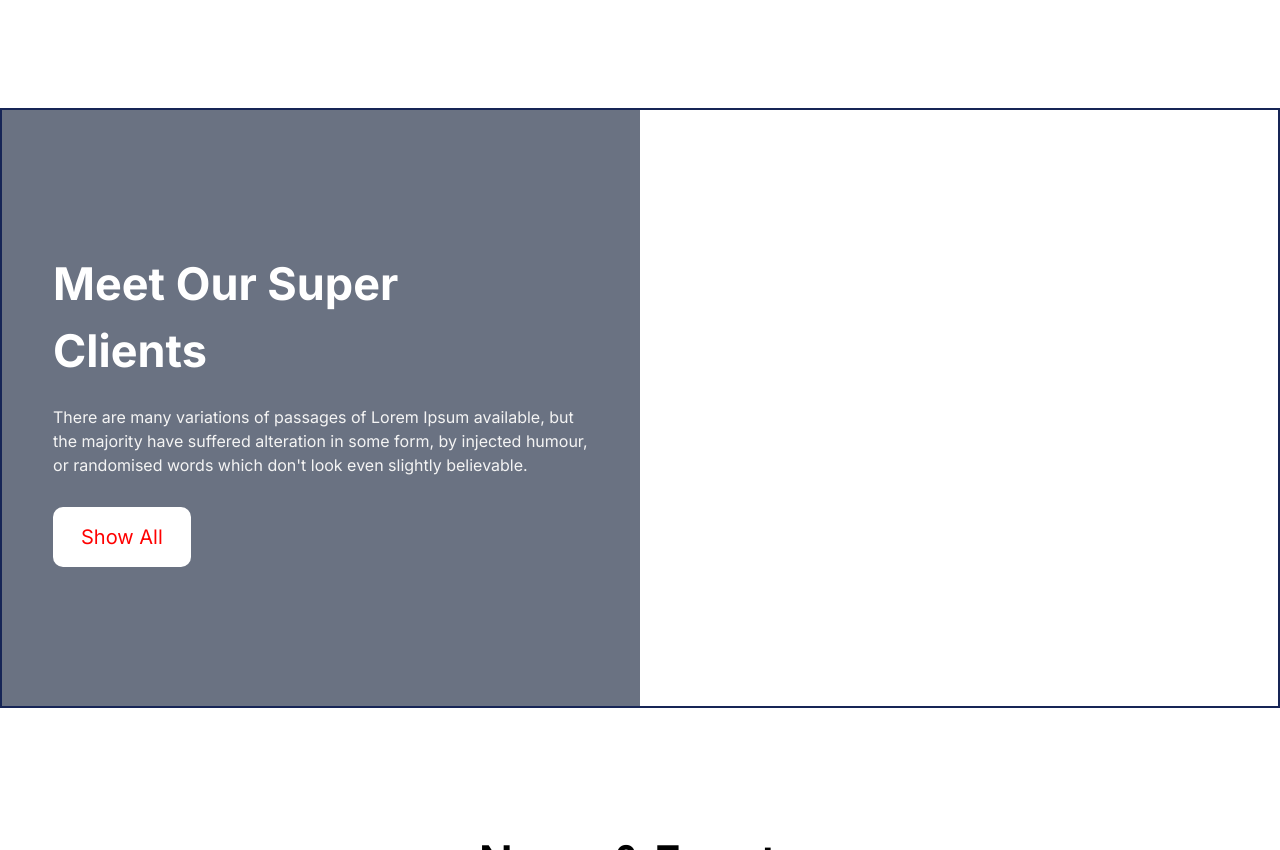
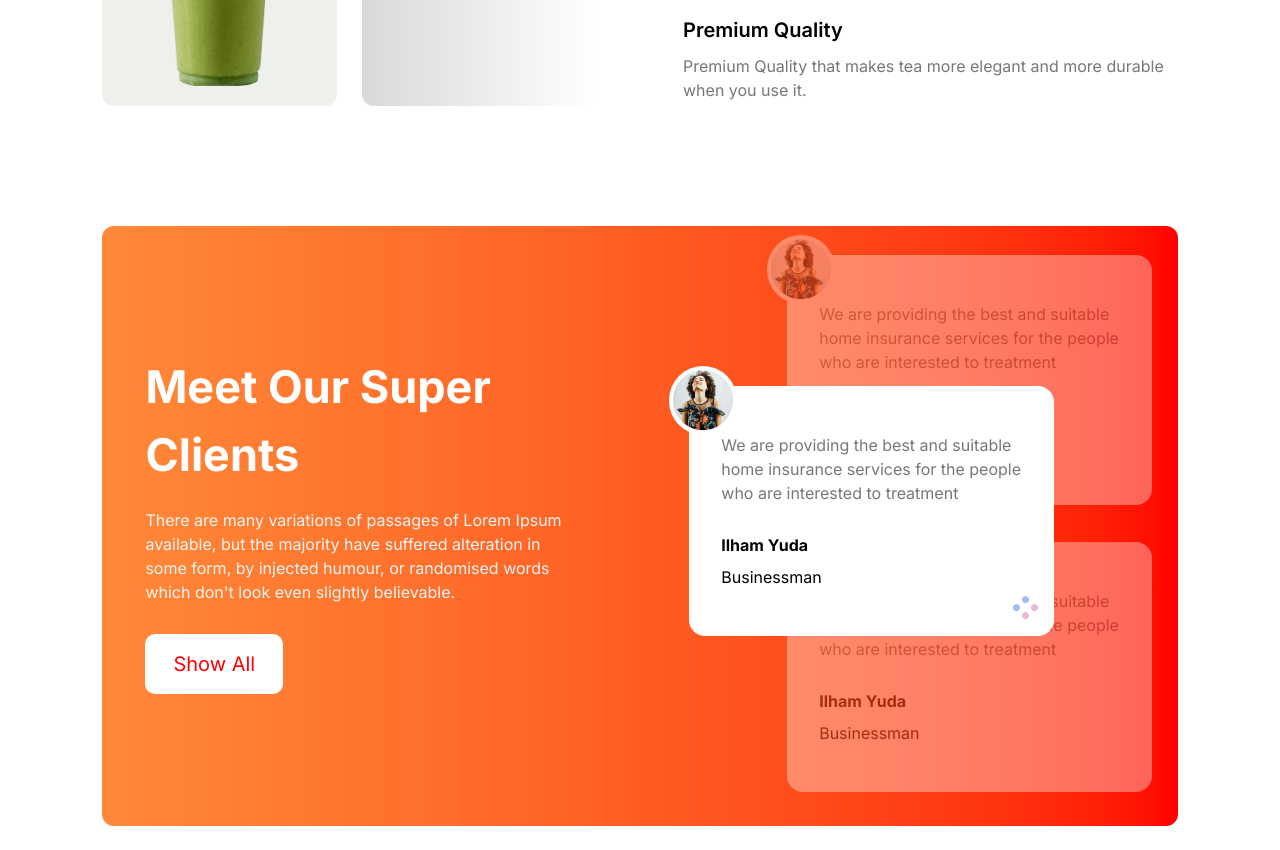
Before and after one commit to sohan0019/Tea-House, a plain HTML site: page index.html in a window 1280 px wide. Shown: the part 1950-2800 px from the top of the page. Drawn offline with nearby package versions, Linux system fonts and the light colour scheme.

Commit message:
done without mobileview

```diff
--- a/index.html
+++ b/index.html
@@ -10,7 +10,7 @@
 </head>
 <body class="font_manrope">
 
-  <main class="max-w-[1600px] mx-auto">
+  <main class="max-w-[84%] mx-auto">
     <section class="flex flex-row mt-[50px] mb-[120px]">
       <div class="w-[50%]">
         <h1 class="text-[80px] font-[500]">It's good  <br>
@@ -20,8 +20,8 @@
       </div>
 
       <div class="w-[50%] relative">
-        <div class="relative mx-auto mt-[90px]">
-          <img class="mx-auto" src="./images/banner.png" alt="">
+        <div class="absolute mx-auto mt-[90px]">
+          <img class="mx-auto w-full" src="./images/banner.png" alt="">
         </div>
         <div class="flex flex-row border-2 border-blue-500 rounded-2xl bg-white  w-[255px] absolute bottom-4 left-38">
           <span class="mx-4 my-auto text-4xl text-yellow-500"><i class="fa-solid fa-star"></i></span>
@@ -87,14 +87,43 @@
     </section>
 
 
-    <section class="h-[600px] border-2 border-blue-950 mb-[120px]">
+    <section class="h-[600px] mb-[120px] bg-gradient-to-r from-[#FF8938] to-[#FF0000] rounded-xl">
       <div class="flex flex-row gap-[3%]">
-        <div class="w-[50%] h-[596px] px-[4%] flex flex-col justify-center bg-gray-500">
+        <div class="w-[50%] h-[596px] px-[4%] flex flex-col justify-center">
           <h2 class="text-[45px] text-white font-bold ">Meet Our Super <br> Clients</h2>
           <p class="text-[#F4F4F4] mt-5 mb-[30px]">There are many variations of passages of Lorem Ipsum available, but the majority have suffered alteration in some form, by injected humour, or randomised words which don't look even slightly believable. </p>
           <button class="px-[28px] py-[15px] w-fit text-[#FF0000] rounded-[10px] bg-white text-[20px] cursor-pointer">Show All</button>
         </div>
-        <div></div>
+        <div class="w-[50%] pl-[3%] relative">
+          <div class="h-[250px] w-[70%] bg-white p-8 flex flex-col justify-center absolute top-[27%] rounded-2xl z-10">
+            <p class="p_color mb-7">We are providing the best and suitable home insurance services for the people who are interested to treatment</p>
+            <h4 class="font-bold mb-2">Ilham Yuda</h4>
+            <h5>Businessman</h5>
+
+            <div class="absolute -top-[20px] -left-[20px] p-1 rounded-full bg-white">
+              <img src="./images/client.png" alt="">
+            </div>
+            <img class="absolute right-4 bottom-4" src="./images/circles.png" alt="">
+          </div>
+          <div class="h-[250px] w-[70%] bg-white p-8 flex flex-col justify-center absolute top-[5%] left-[25%] rounded-2xl opacity-35">
+            <p class="p_color mb-7">We are providing the best and suitable home insurance services for the people who are interested to treatment</p>
+            <h4 class="font-bold mb-2">Ilham Yuda</h4>
+            <h5>Businessman</h5>
+
+            <div class="absolute -top-[20px] -left-[20px] p-1 rounded-full bg-white">
+              <img src="./images/client.png" alt="">
+            </div>
+          </div>
+          <div class="h-[250px] w-[70%] bg-white p-8 flex flex-col justify-center absolute bottom-[5%] left-[25%] rounded-2xl opacity-35">
+            <p class="p_color mb-7">We are providing the best and suitable home insurance services for the people who are interested to treatment</p>
+            <h4 class="font-bold mb-2">Ilham Yuda</h4>
+            <h5>Businessman</h5>
+
+            <div class="absolute -top-[20px] -left-[20px] p-1 rounded-full bg-white">
+              <img src="./images/client.png" alt="">
+            </div>
+          </div>
+        </div>
       </div>
     </section>
 
@@ -108,21 +137,21 @@
           <p class="p_color mt-[20px]">Feb 05, 2027</p>
           <h3 class="text-xl font-semibold my-[10px]">Collecting 8 points for discount</h3>
           <p class="p_color">There are many variations of passages of Lorem Ipsum available.</p>
-          <h4 class="font-semibold mt-[12px]">Learn More</h4>
+          <h4 class="font-semibold mt-[12px]"><a href="#">Learn More</a></h4>
         </div>
         <div class="border-[2px] border-gray-300 rounded-2xl p-5">
           <img class="w-full" src="./images/news-2.png" alt="">
           <p class="p_color mt-[20px]">Feb 05, 2027</p>
           <h3 class="text-xl font-semibold my-[10px]">Collecting 8 points for discount</h3>
           <p class="p_color">There are many variations of passages of Lorem Ipsum available.</p>
-          <h4 class="font-semibold mt-[12px]">Learn More</h4>
+          <h4 class="font-semibold mt-[12px]"><a href="#">Learn More</a></h4>
         </div>
         <div class="border-[2px] border-gray-300 rounded-2xl p-5">
           <img class="w-full" src="./images/news-3.png" alt="">
           <p class="p_color mt-[20px]">Feb 05, 2027</p>
           <h3 class="text-xl font-semibold my-[10px]">Collecting 8 points for discount</h3>
           <p class="p_color">There are many variations of passages of Lorem Ipsum available.</p>
-          <h4 class="font-semibold mt-[12px]">Learn More</h4>
+          <h4 class="font-semibold mt-[12px]"><a href="#">Learn More</a></h4>
         </div>
       </div>
     </section>
```
